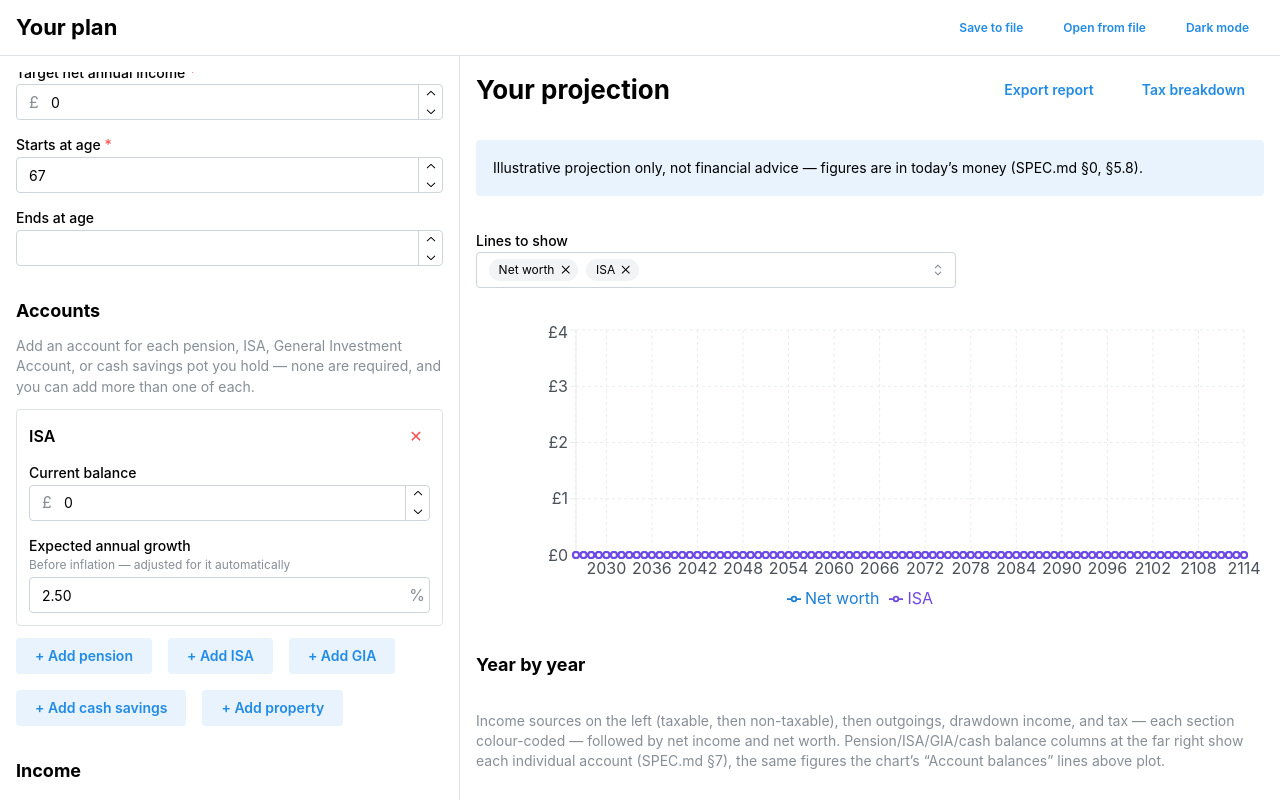
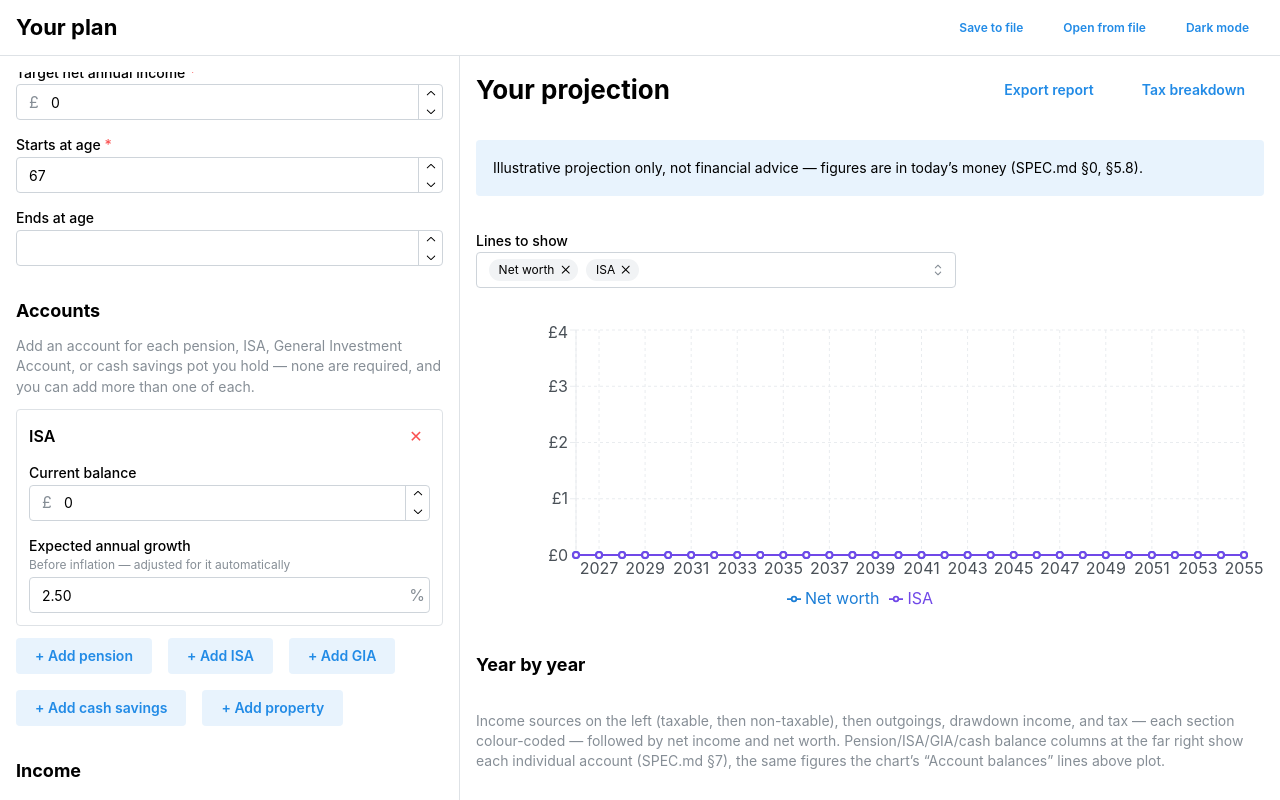
Before and after one commit to BJury/financial-planning, a React (Vite) app in the folder apps/web/: page / in a window 1280 px wide. Both pictures are taken after typing "2020-01-15", "Sample" into the empty fields and a click on the button "+ Add ISA". Shown: the top 800 px of the page. Built offline with nearby package versions, Linux system fonts and the light colour scheme.

Commit message:
Adds projection

```diff
--- a/apps/web/src/components/ProjectionResults.tsx
+++ b/apps/web/src/components/ProjectionResults.tsx
@@ -15,7 +15,7 @@ import {
 import { Alert, Button, Center, Group, MultiSelect, Stack, Table, Text, Title, useComputedColorScheme } from "@mantine/core";
 import { useEffect, useMemo, useRef, useState } from "react";
 import { useNavigate } from "react-router";
-import { CartesianGrid, Legend, Line, LineChart, ResponsiveContainer, Tooltip, XAxis, YAxis } from "recharts";
+import { CartesianGrid, Legend, Line, LineChart, ReferenceArea, ReferenceLine, ResponsiveContainer, Tooltip, XAxis, YAxis } from "recharts";
 import { downloadCsv, projectionToCsv } from "../csvExport.js";
 import { formatMoney } from "../format.js";
 import { computeNetWorth, computeProjection } from "../projection.js";
@@ -305,6 +305,94 @@ function computeKeyFlags(result: ProjectionResult | null): readonly KeyFlag[] {
   return flags;
 }
 
+interface ChartEvent {
+  readonly key: string;
+  readonly taxYear: string;
+  readonly label: string;
+  readonly color: string;
+}
+
+/**
+ * One-off, dated events (SPEC.md §3.8, §3.9) marked directly on the
+ * chart as vertical reference lines — seeing *why* net worth jumps or
+ * dips in a given year (an inheritance landing, a house deposit paid, a
+ * property sold) is easy to miss buried in the year-by-year table, but
+ * hard to miss as a labelled line right on the graph. Maps each event's
+ * own date to whichever projection row's `calendarYear` it falls in,
+ * the same year-only mapping the engine itself uses (no month-level
+ * precision anywhere in this app) — reused here rather than re-derived,
+ * so an event's line always lines up with the exact row its amount
+ * actually landed in.
+ */
+function buildChartEvents(scenario: Scenario, result: ProjectionResult): readonly ChartEvent[] {
+  const events: ChartEvent[] = [];
+  const taxYearForDate = (isoDate: string | undefined): string | undefined => {
+    if (!isoDate) return undefined;
+    const calendarYear = new Date(isoDate).getUTCFullYear();
+    if (Number.isNaN(calendarYear)) return undefined;
+    return result.rows.find((row) => row.calendarYear === calendarYear)?.taxYear;
+  };
+
+  for (const source of scenario.incomeSources) {
+    if (source.type !== "oneOffInflow") continue;
+    const taxYear = taxYearForDate((source.config as { readonly date?: string }).date);
+    if (!taxYear) continue;
+    events.push({ key: `inflow:${source.id}`, taxYear, label: "Inflow", color: "#0ca678" });
+  }
+
+  for (const drain of scenario.incomeDrains) {
+    if (drain.type !== "oneOffOutflow") continue;
+    const taxYear = taxYearForDate((drain.config as { readonly date?: string }).date);
+    if (!taxYear) continue;
+    events.push({ key: `outflow:${drain.id}`, taxYear, label: "Outflow", color: "#e8590c" });
+  }
+
+  for (const account of scenario.accounts) {
+    if (account.kind !== "property" || !account.plannedSale) continue;
+    const taxYear = taxYearForDate(account.plannedSale.saleDate);
+    if (!taxYear) continue;
+    events.push({ key: `sale:${account.id}`, taxYear, label: "Sale", color: "#7048e8" });
+  }
+
+  return events;
+}
+
+interface ShortfallRange {
+  readonly start: string;
+  readonly end: string;
+}
+
+/**
+ * Consecutive tax years where a drawdown target isn't being fully met
+ * (SPEC.md §5.7), merged into runs rather than one marker per year — a
+ * five-year stretch of shortfall reads as one shaded band, not five
+ * overlapping slivers. Household-level (any person's shortfall counts),
+ * matching the existing "Key flags"/table ⚠ convention for the same
+ * condition. Deliberately scoped to *drawdown* shortfall only, not the
+ * related-but-distinct living-expenses shortfall (SPEC.md §5.1 step 7) —
+ * the two are already visually distinguished elsewhere (the table's own
+ * separate ⚠ columns), and conflating them here would blur what the
+ * shading is actually telling you.
+ */
+function computeShortfallRanges(result: ProjectionResult): readonly ShortfallRange[] {
+  const ranges: ShortfallRange[] = [];
+  let start: string | null = null;
+  let end: string | null = null;
+  for (const row of result.rows) {
+    const isShortfall = row.perPerson.some((p) => p.drawdownShortfall);
+    if (isShortfall) {
+      start ??= row.taxYear;
+      end = row.taxYear;
+    } else if (start !== null && end !== null) {
+      ranges.push({ start, end });
+      start = null;
+      end = null;
+    }
+  }
+  if (start !== null && end !== null) ranges.push({ start, end });
+  return ranges;
+}
+
 /**
  * The main-area results pane (SPEC.md §4 journey 2, §7): a minimal
  * net-worth chart and a year-by-year table, all figures in today's
@@ -324,6 +412,8 @@ export function ProjectionResults({ scenario }: { readonly scenario: Scenario |
 
   const result = useMemo(() => (scenario ? computeProjection(scenario) : null), [scenario]);
   const keyFlags = useMemo(() => computeKeyFlags(result), [result]);
+  const chartEvents = useMemo(() => (scenario && result ? buildChartEvents(scenario, result) : []), [scenario, result]);
+  const shortfallRanges = useMemo(() => (result ? computeShortfallRanges(result) : []), [result]);
   const accountMetrics = useMemo(() => (scenario ? buildAccountMetrics(scenario) : []), [scenario]);
   const allMetrics = useMemo(() => [...CHART_METRICS, ...accountMetrics], [accountMetrics]);
   const balanceMetrics = useMemo(
@@ -435,6 +525,13 @@ export function ProjectionResults({ scenario }: { readonly scenario: Scenario |
         maw={480}
       />
 
+      {(chartEvents.length > 0 || shortfallRanges.length > 0) && (
+        <Text size="xs" c="dimmed">
+          {chartEvents.length > 0 && "Dashed lines mark one-off inflows/outflows and property sales. "}
+          {shortfallRanges.length > 0 && "Shaded red bands mark years a drawdown target isn't fully met."}
+        </Text>
+      )}
+
       <div style={{ height: 300 }}>
         {visibleMetrics.length === 0 ? (
           <Center h="100%">
@@ -444,6 +541,9 @@ export function ProjectionResults({ scenario }: { readonly scenario: Scenario |
           <ResponsiveContainer width="100%" height="100%">
             <LineChart data={chartData} margin={{ top: 10, right: 20, bottom: 10, left: 10 }}>
               <CartesianGrid strokeDasharray="3 3" stroke={chartGridColor} />
+              {shortfallRanges.map((r) => (
+                <ReferenceArea key={`shortfall:${r.start}`} x1={r.start} x2={r.end} fill="#e03131" fillOpacity={0.1} ifOverflow="extendDomain" />
+              ))}
               <XAxis
                 dataKey="taxYear"
                 tickFormatter={(v: string) => v.split("-")[0] ?? v}
@@ -463,6 +563,16 @@ export function ProjectionResults({ scenario }: { readonly scenario: Scenario |
               <Legend wrapperStyle={{ color: chartTextColor }} />
               {visibleMetrics.map((m) => (
                 <Line key={m.key} type="monotone" dataKey={m.key} name={m.label} stroke={m.color} strokeWidth={2} />
+              ))}
+              {chartEvents.map((e) => (
+                <ReferenceLine
+                  key={e.key}
+                  x={e.taxYear}
+                  stroke={e.color}
+                  strokeDasharray="4 4"
+                  ifOverflow="extendDomain"
+                  label={{ value: e.label, position: "top", fill: e.color, fontSize: 10 }}
+                />
               ))}
             </LineChart>
           </ResponsiveContainer>
--- a/apps/web/src/pages/Onboarding.tsx
+++ b/apps/web/src/pages/Onboarding.tsx
@@ -1,6 +1,7 @@
 import {
   convertNominalToReal,
   convertRealToNominal,
+  DEFAULT_PROJECTION_YEARS,
   DEFAULT_STATE_PENSION_AGE,
   deriveAnnualRepaymentMortgagePayment,
   getLatestConfirmedRuleSet,
@@ -166,6 +167,7 @@ interface OnboardingDrafts {
   readonly dateOfBirth: string;
   readonly statePensionAge: number;
   readonly inflationRate: number;
+  readonly projectionYears: number;
   /** Whether the household has a second person (SPEC.md §3.1) — everything below is only meaningful when this is true. */
   readonly hasSecondPerson: boolean;
   readonly personBDateOfBirth: string;
@@ -197,6 +199,7 @@ function draftsFromScenario(scenario: Scenario | null): OnboardingDrafts {
       dateOfBirth: "",
       statePensionAge: DEFAULT_STATE_PENSION_AGE,
       inflationRate: DEFAULT_INFLATION_RATE,
+      projectionYears: DEFAULT_PROJECTION_YEARS,
       hasSecondPerson: false,
       personBDateOfBirth: "",
       personBStatePensionAge: DEFAULT_STATE_PENSION_AGE,
@@ -225,6 +228,7 @@ function draftsFromScenario(scenario: Scenario | null): OnboardingDrafts {
     dateOfBirth: personA?.dateOfBirth ?? "",
     statePensionAge: personA?.statePensionAge ?? DEFAULT_STATE_PENSION_AGE,
     inflationRate: scenario.inflationRate,
+    projectionYears: scenario.projectionYears ?? DEFAULT_PROJECTION_YEARS,
     hasSecondPerson: personB !== undefined,
     personBDateOfBirth: personB?.dateOfBirth ?? "",
     personBStatePensionAge: personB?.statePensionAge ?? DEFAULT_STATE_PENSION_AGE,
@@ -311,6 +315,7 @@ export function Onboarding() {
   const [dateOfBirth, setDateOfBirth] = useState(initial.dateOfBirth);
   const [statePensionAge, setStatePensionAge] = useState(initial.statePensionAge);
   const [inflationRate, setInflationRate] = useState(initial.inflationRate);
+  const [projectionYears, setProjectionYears] = useState(initial.projectionYears);
   const [hasSecondPerson, setHasSecondPerson] = useState(initial.hasSecondPerson);
   const [personBDateOfBirth, setPersonBDateOfBirth] = useState(initial.personBDateOfBirth);
   const [personBStatePensionAge, setPersonBStatePensionAge] = useState(initial.personBStatePensionAge);
@@ -467,6 +472,7 @@ export function Onboarding() {
       incomeDrains,
       inflationRate,
       upratingPolicy: { kind: "inflationLinked" },
+      projectionYears,
     };
   };
 
@@ -483,6 +489,7 @@ export function Onboarding() {
       dateOfBirth,
       statePensionAge,
       inflationRate,
+      projectionYears,
       hasSecondPerson,
       personBDateOfBirth,
       personBStatePensionAge,
@@ -597,6 +604,13 @@ export function Onboarding() {
           decimalScale={2}
           value={inflationRate * 100}
           onChange={(v) => setInflationRate(typeof v === "number" ? v / 100 : 0)}
+        />
+        <NumberInput
+          label="Projection length (years)"
+          description="Shortens the projection to a more readable window — it can never run longer than everyone's own assumed lifespan (SPEC.md §3.2), only shorter."
+          min={1}
+          value={projectionYears}
+          onChange={(v) => setProjectionYears(typeof v === "number" ? v : DEFAULT_PROJECTION_YEARS)}
         />
       </Stack>
 
--- a/apps/web/src/projection.ts
+++ b/apps/web/src/projection.ts
@@ -1,14 +1,35 @@
-import { ageAtYear, getLatestConfirmedRuleSet, runProjection, subtractPence, sumPence, type Pence, type ProjectionResult, type Scenario, type YearLedgerRow } from "@fp/engine";
+import {
+  ageAtYear,
+  DEFAULT_PROJECTION_YEARS,
+  getLatestConfirmedRuleSet,
+  runProjection,
+  subtractPence,
+  sumPence,
+  type Pence,
+  type ProjectionResult,
+  type Scenario,
+  type YearLedgerRow,
+} from "@fp/engine";
 
 /**
- * The projection runs to the latest of any household member's own
- * `projectionEndAge` (SPEC.md §3.2) — not a fixed short window — since a
+ * The projection's natural full length runs to the latest of any
+ * household member's own `projectionEndAge` (SPEC.md §3.2) — since a
  * scheduled item (a rental starting in 5 years and running for 10, say)
- * can easily fall entirely outside a hardcoded few-year horizon.
+ * can easily fall entirely outside a hardcoded few-year horizon. The
+ * user-facing `Scenario.projectionYears` (defaulting to
+ * `DEFAULT_PROJECTION_YEARS`) can *shorten* this to something more
+ * readable than "however long until everyone's assumed lifespan ends,"
+ * but deliberately never lengthens it past that natural maximum —
+ * showing years after everyone's own modelled death is meaningless
+ * (survivorship's own `alivePeople` filtering has no defined behaviour
+ * once nobody's left in it), so the two bounds are combined with `min`,
+ * not used as alternatives.
  */
 export function projectionYearsFor(scenario: Scenario, startCalendarYear: number): number {
   const yearsPerPerson = scenario.household.people.map((p) => p.projectionEndAge - ageAtYear(p.dateOfBirth, startCalendarYear));
-  return Math.max(1, ...yearsPerPerson);
+  const naturalMax = Math.max(1, ...yearsPerPerson);
+  const requested = scenario.projectionYears ?? DEFAULT_PROJECTION_YEARS;
+  return Math.max(1, Math.min(requested, naturalMax));
 }
 
 /**
--- a/packages/engine/src/index.ts
+++ b/packages/engine/src/index.ts
@@ -20,7 +20,7 @@ export {
 } from "./money/pence.js";
 
 // Schema (data model)
-export { DEFAULT_STATE_PENSION_AGE, personId } from "./schema/types.js";
+export { DEFAULT_PROJECTION_YEARS, DEFAULT_STATE_PENSION_AGE, personId } from "./schema/types.js";
 export type {
   Account,
   CashAccount,
--- a/packages/engine/src/schema/types.ts
+++ b/packages/engine/src/schema/types.ts
@@ -279,4 +279,22 @@ export interface Scenario {
   /** A single flat CPI assumption for the whole plan (SPEC.md §3.10). */
   readonly inflationRate: number;
   readonly upratingPolicy: UpratingPolicy;
+  /**
+   * How many years to run the projection for, from the scenario's start
+   * — a user-facing convenience distinct from `Person.projectionEndAge`
+   * (which drives *survivorship*, SPEC.md §5.7.5, and is a per-person
+   * assumed-lifespan concept, not a display-length one). Capped at the
+   * natural maximum still derived from `projectionEndAge` in
+   * `apps/web/src/projection.ts`'s `projectionYearsFor` — this never
+   * extends a projection *past* everyone's own modelled lifespan, only
+   * ever shortens the default full-lifetime span to something more
+   * readable. Optional, like `Person.statePensionAge`, so every existing
+   * `Scenario` value keeps typechecking without modification —
+   * `DEFAULT_PROJECTION_YEARS` is the engine's own fallback wherever
+   * this is absent.
+   */
+  readonly projectionYears?: number;
 }
+
+/** The UI's default projection length, and the engine's own fallback wherever `Scenario.projectionYears` is absent. */
+export const DEFAULT_PROJECTION_YEARS = 30;
```
